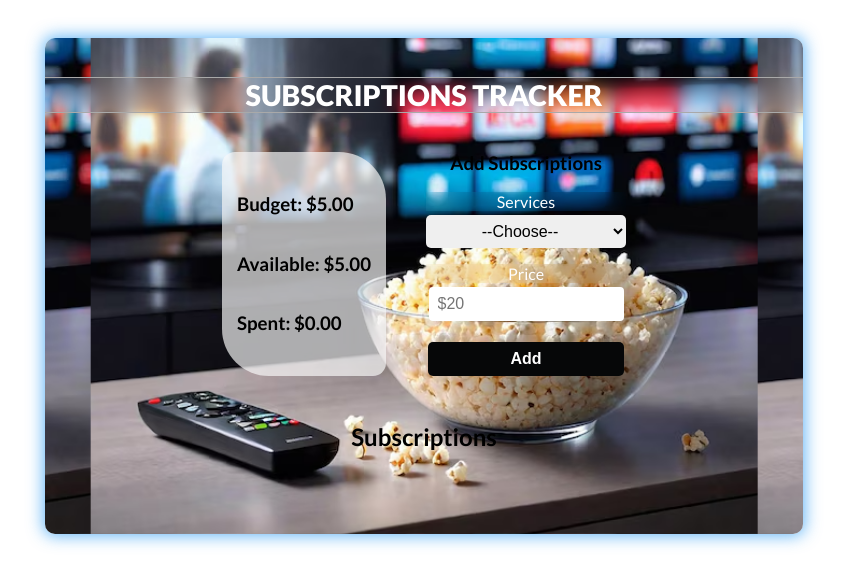
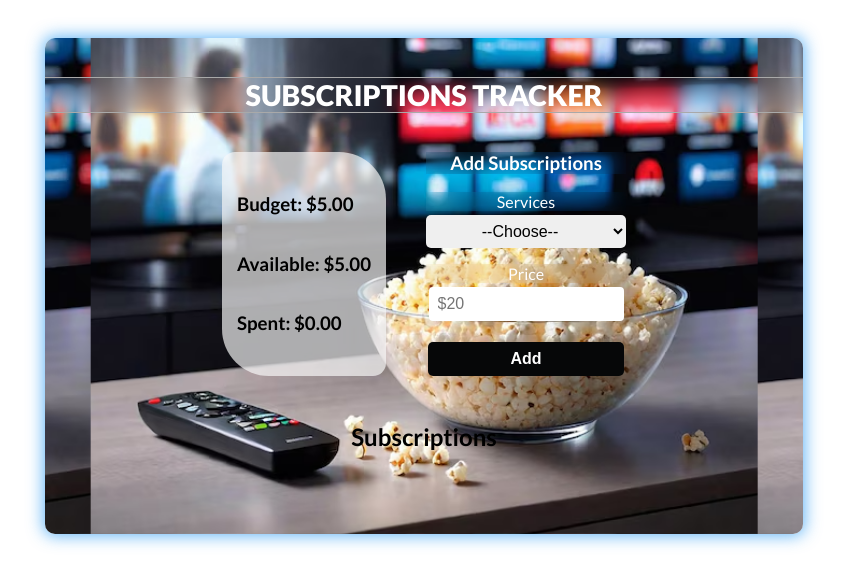
Before and after one commit to SebastianLlanes/Subscriptions-Tracker, a React (Vite) app: page / in a window 1280 px wide. Both pictures are taken after typing "5" into the empty fields and a click on the input "Add". Shown: the top 586 px of the page, without its empty margins (216-1063 px from the left). Built offline with nearby package versions, Linux system fonts and the light colour scheme.

Commit message:
css ajusts

```diff
--- a/src/App.css
+++ b/src/App.css
@@ -94,6 +94,9 @@ p.error {
 }
 .add-subscription h3 {
   margin-top: 0;
+  color: white;
+  backdrop-filter: blur(10px);
+
 }
 
 .add-subscription form select {
@@ -132,6 +135,7 @@ p.error {
   color: #060708;
 }
 .add-subscription h2 {
+  color: white;
   backdrop-filter: blur(10px);
 }
 /* single item */
```
